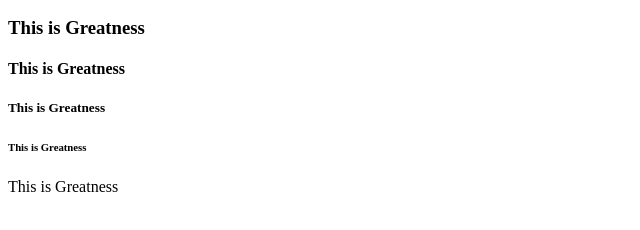
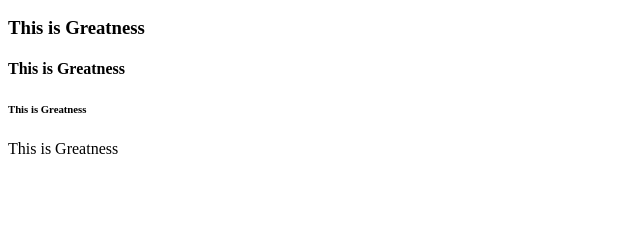
Before and after one commit to thegrtnx/Teaching-Website, a plain HTML site: page index.html in a window 1280 px wide. Shown: the part 110-340 px from the top of the page, without its empty margins (0-640 px from the left). Drawn offline with Linux system fonts and the light colour scheme.

Commit message:
new commit

```diff
--- a/index.html
+++ b/index.html
@@ -13,7 +13,7 @@
     <h2>This is Greatness</h2>
     <h3>This is Greatness</h3>
     <h4>This is Greatness</h4>
-    <h5>This is Greatness</h5>
+
     <h6>This is Greatness</h6>
     <p>This is Greatness</p>
   </body>
```
